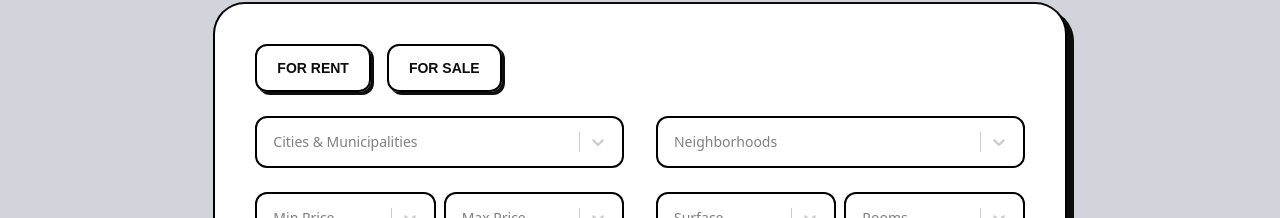
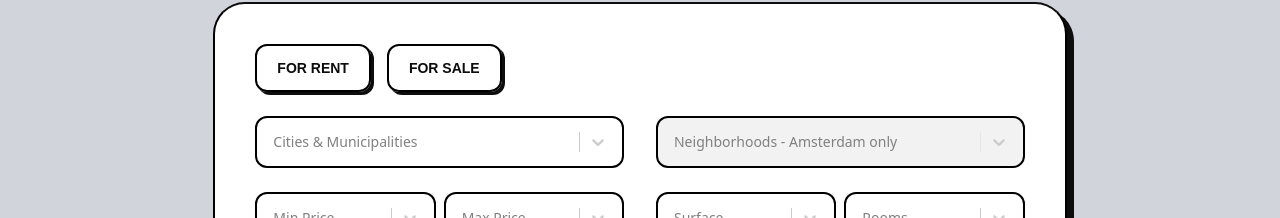
Before and after one commit to yigitaksoy/NextNest, a React (Vite) app in the folder client/: page /home in a window 1280 px wide. Shown: the part 220-438 px from the top of the page. Built offline with nearby package versions, Linux system fonts and the light colour scheme; no server answers; sample sign-in values are in the browser's storage; a web font is replaced by a local one.

Commit message:
Enable neighborhood selection only for Amsterdam

```diff
--- a/client/src/components/LocationInput.jsx
+++ b/client/src/components/LocationInput.jsx
@@ -6,7 +6,7 @@ import neighbourhoods from "../data/neighbourhoods.json";
 const LocationInput = ({ handleChange, formData }) => {
   const locationOptions = municipalities;
   const neighbourhoodOptions = neighbourhoods;
-
+  const [isAmsterdam, setIsAmsterdam] = useState(false);
   const [isAllSelected, setIsAllSelected] = useState(false);
 
   const selectedLocation = locationOptions.find(
@@ -20,6 +20,18 @@ const LocationInput = ({ handleChange, formData }) => {
     : [];
 
   const handleNeighbourhoodChange = (selectedNeighbourhoods) => {
+    // If empty array is passed, clear the neighbourhood selection
+    if (selectedNeighbourhoods.length === 0) {
+      const event = {
+        target: {
+          name: "neighbourhood",
+          value: [],
+        },
+      };
+      handleChange(event);
+      return;
+    }
+
     // Check if "All Neighborhoods" is selected
     const allSelected = selectedNeighbourhoods.find(
       (option) => option.value === ""
@@ -53,6 +65,17 @@ const LocationInput = ({ handleChange, formData }) => {
         value: selectedLocation ? selectedLocation.value : "",
       },
     };
+
+    // Check if selected city is Amsterdam
+    const isCityAmsterdam =
+      selectedLocation && selectedLocation.value === "amsterdam";
+    setIsAmsterdam(isCityAmsterdam);
+
+    // If city is not Amsterdam, clear the neighbourhood selection
+    if (!isCityAmsterdam) {
+      handleNeighbourhoodChange([]);
+    }
+
     handleChange(event);
   };
 
@@ -118,7 +141,9 @@ const LocationInput = ({ handleChange, formData }) => {
             isMulti
             closeMenuOnSelect={false}
             blurInputOnSelect={false}
-            placeholder="Neighborhoods"
+            placeholder="Neighborhoods - Amsterdam only"
+            isDisabled={!isAmsterdam}
+            onChange={handleNeighbourhoodChange}
             noOptionsMessage={() =>
               isAllSelected ? null : "Neighborhood not found"
             }
@@ -178,7 +203,6 @@ const LocationInput = ({ handleChange, formData }) => {
                 primary: "black",
               },
             })}
-            onChange={handleNeighbourhoodChange}
           />
         </div>
       </div>
```
